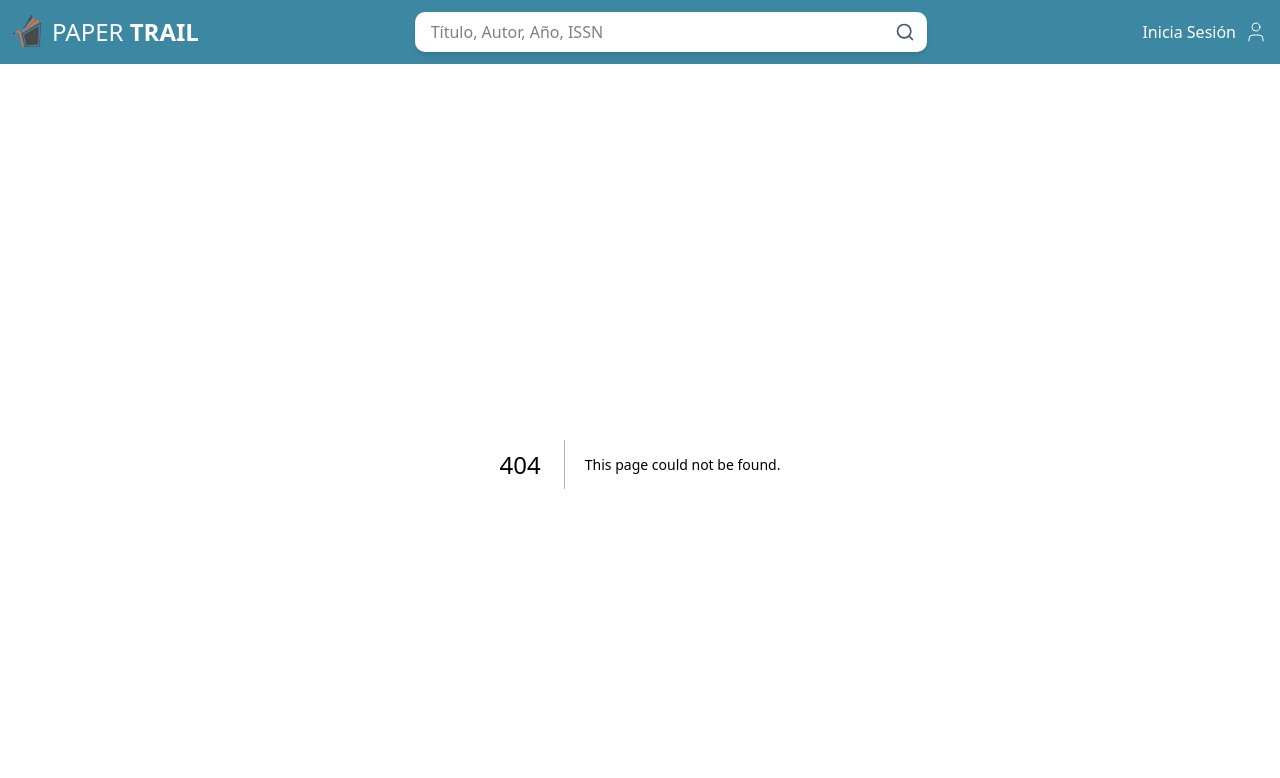
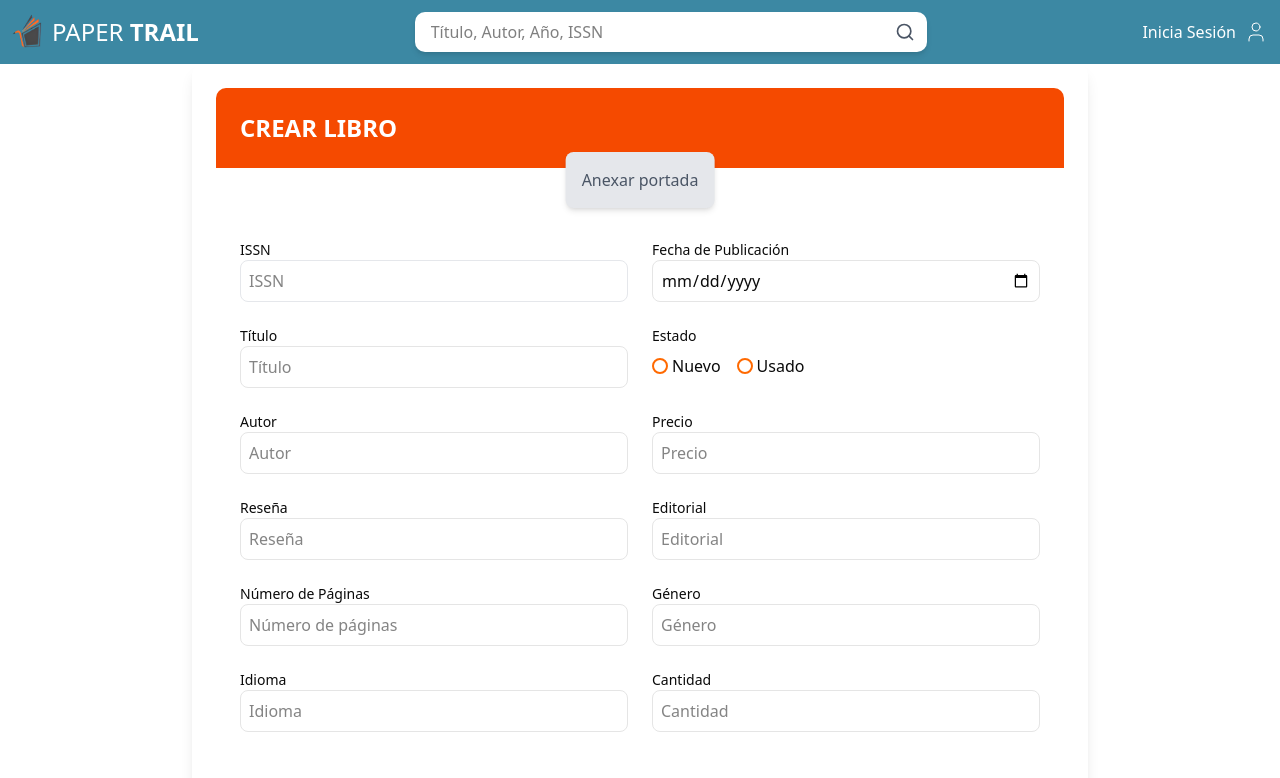
Before and after one commit to sofia0281/PaperTrailV2, a Next.js app in the folder frontend/: page /routes/createbook in a window 1280 px wide. Before the commit this address had no page. Shown: the top 778 px of the page. Built offline with nearby package versions, Linux system fonts and the light colour scheme.

Commit message:
Cambios adminbooks y createbooks

```diff
--- /dev/null
+++ b/frontend/app/routes/createbook/page.tsx
@@ -0,0 +1,6 @@
+import CreateBook from "@/components/createbook";
+export default function Page() {
+    return (
+        <CreateBook />
+    )
+}
--- a/frontend/components/adminbooks.tsx
+++ b/frontend/components/adminbooks.tsx
@@ -19,7 +19,7 @@ const ManageBooks = () => {
           <input
             type="text"
             placeholder="Título, Autor, Año, ISSN"
-            className="border rounded-md px-3 py-2 pl-10 w-full"
+            className="rounded-md px-3 py-2 pl-10 w-full border border-gray-200 rounded-md p-2 w-full focus:outline-none focus:ring-2 focus:ring-orange-500"
           />
           <Search size={18} className="absolute left-3 top-3 text-gray-500" />
         </div>
--- /dev/null
+++ b/frontend/components/createbook.tsx
@@ -0,0 +1,86 @@
+const CreateBook = () => {
+    return (
+      <div className="w-full max-w-4xl mx-auto p-6 bg-white shadow-lg rounded-lg">
+        {/* Encabezado */}
+        <div className="bg-orange-600 text-white p-6 rounded-t-lg relative">
+          <h1 className="text-2xl font-bold">CREAR LIBRO</h1>
+          <div className="absolute top-16 left-1/2 transform -translate-x-1/2 bg-gray-200 p-4 rounded-md shadow-md">
+            <p className="text-gray-600 text-center">Anexar portada</p>
+          </div>
+        </div>
+
+        {/* Formulario */}
+        <form className="grid grid-cols-1 md:grid-cols-2 gap-6 mt-12 p-6">
+          <div>
+            <label className="block text-sm font-medium">ISSN</label>
+            <input type="text" className="border border-gray-200 rounded-md p-2 w-full focus:outline-none focus:ring-2 focus:ring-orange-500" placeholder="ISSN" />
+          </div>
+          <div>
+            <label className="block text-sm font-medium">Fecha de Publicación</label>
+            <input type="date" className="w-full p-2 border rounded-md" />
+          </div>
+          <div>
+            <label className="block text-sm font-medium">Título</label>
+            <input type="text" className="w-full p-2 border rounded-md" placeholder="Título" />
+          </div>
+          <div>
+            <label className="block text-sm font-medium">Estado</label>
+            <div className="flex gap-4 mt-2">
+              <label className="flex items-center">
+                <input
+                type="radio"
+                name="estado"
+                className="appearance-none w-4 h-4 border-2 border-orange-500 mr-1 rounded-full checked:bg-orange-500 checked:border-orange-500" /> Nuevo
+              </label>
+              <label className="flex items-center">
+                <input
+                type="radio"
+                name="estado"
+                className="appearance-none w-4 h-4 border-2 bg-white border-orange-500 mr-1 rounded-full checked:bg-orange-500 checked:border-orange-500" /> Usado
+              </label>
+            </div>
+          </div>
+          <div>
+            <label className="block text-sm font-medium">Autor</label>
+            <input type="text" className="w-full p-2 border rounded-md" placeholder="Autor" />
+          </div>
+          <div>
+            <label className="block text-sm font-medium">Precio</label>
+            <input type="text" className="w-full p-2 border rounded-md" placeholder="Precio" />
+          </div>
+          <div>
+            <label className="block text-sm font-medium">Reseña</label>
+            <input type="text" className="w-full p-2 border rounded-md" placeholder="Reseña" />
+          </div>
+          <div>
+            <label className="block text-sm font-medium">Editorial</label>
+            <input type="text" className="w-full p-2 border rounded-md" placeholder="Editorial" />
+          </div>
+          <div>
+            <label className="block text-sm font-medium">Número de Páginas</label>
+            <input type="number" className="w-full p-2 border rounded-md" placeholder="Número de páginas" />
+          </div>
+          <div>
+            <label className="block text-sm font-medium">Género</label>
+            <input type="text" className="w-full p-2 border rounded-md" placeholder="Género" />
+          </div>
+          <div>
+            <label className="block text-sm font-medium">Idioma</label>
+            <input type="text" className="w-full p-2 border rounded-md" placeholder="Idioma" />
+          </div>
+          <div>
+            <label className="block text-sm font-medium">Cantidad</label>
+            <input type="number" className="w-full p-2 border rounded-md" placeholder="Cantidad" />
+          </div>
+        </form>
+
+        {/* Botones */}
+        <div className="flex justify-center gap-4 mt-6">
+          <button className="bg-gray-400 text-white px-6 py-2 rounded-md">Cancelar</button>
+          <button className="bg-orange-500 text-white px-6 py-2 rounded-md">Crear Libro</button>
+        </div>
+      </div>
+    );
+  };
+
+  export default CreateBook;
--- a/frontend/components/purchasehistory.tsx
+++ b/frontend/components/purchasehistory.tsx
@@ -44,7 +44,7 @@ const PurchaseHistory = () => {
                 <td className="py-2 px-4">{purchase.status}</td>
                 <td className="py-2 px-4">${purchase.total.toLocaleString()}</td>
                 <td className="py-2 px-4">
-                  <button className="bg-gray-700 text-white px-3 py-1 rounded-md hover:bg-gray-800">
+                  <button className="bg-gray-700 text-white px-3 py-1 rounded-md hover:bg-gray-800 cursor-pointer">
                     Ver más
                   </button>
                 </td>
```
